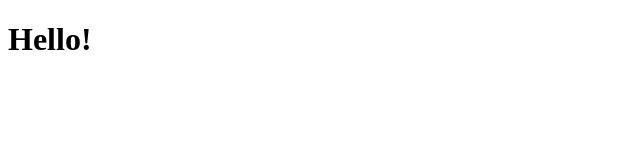
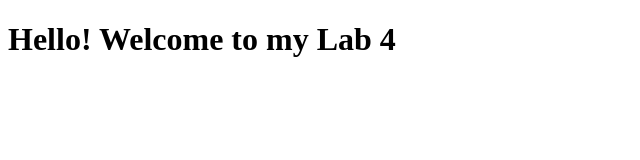
Before and after one commit to TimmyBergvall/heroku-github-lab4, a website: page public/index.html in a window 1280 px wide. Shown: the whole page, without its empty margins (0-640 px from the left). Drawn offline with Linux system fonts and the light colour scheme.

Commit message:
Lab4_connected

```diff
--- a/public/index.html
+++ b/public/index.html
@@ -7,6 +7,6 @@
     <title>My Website</title>
 </head>
 <body>
-    <h1>Hello!</h1>
+    <h1>Hello! Welcome to my Lab 4</h1>
 </body>
 </html>
```
